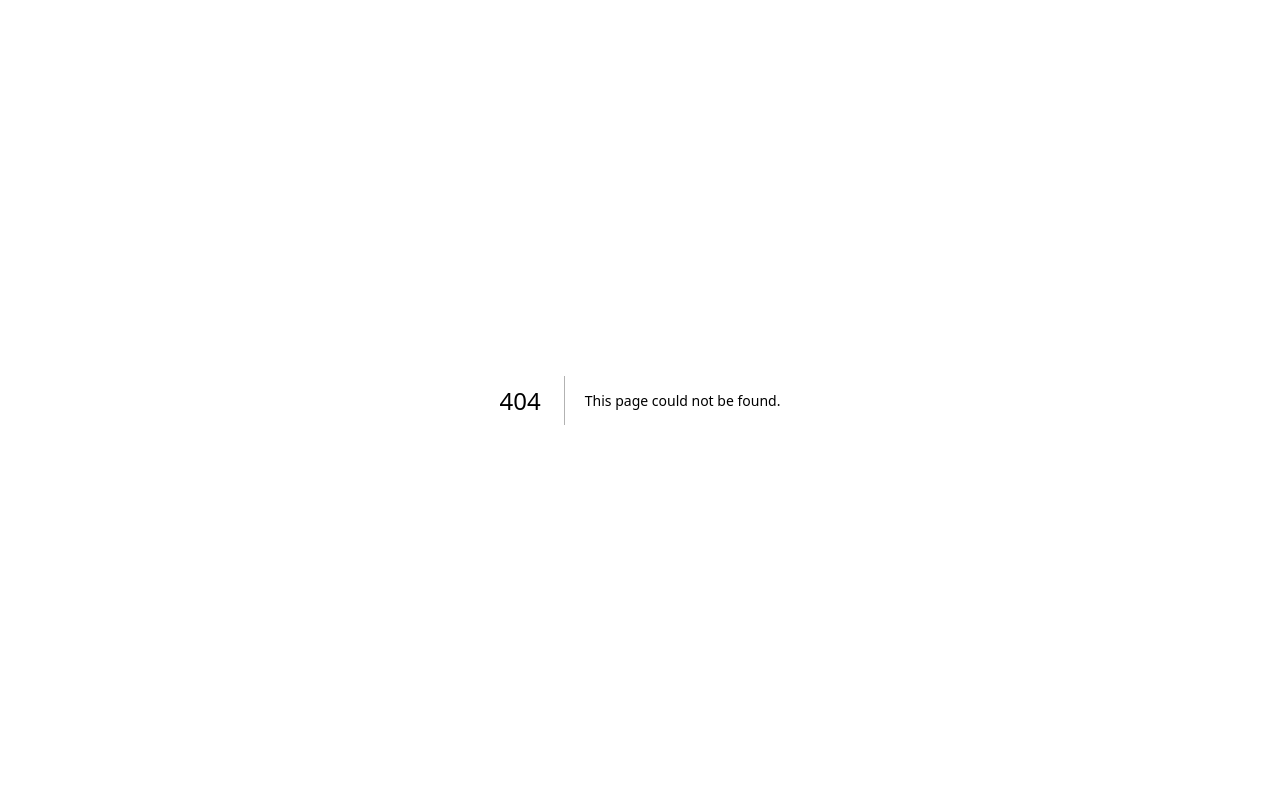
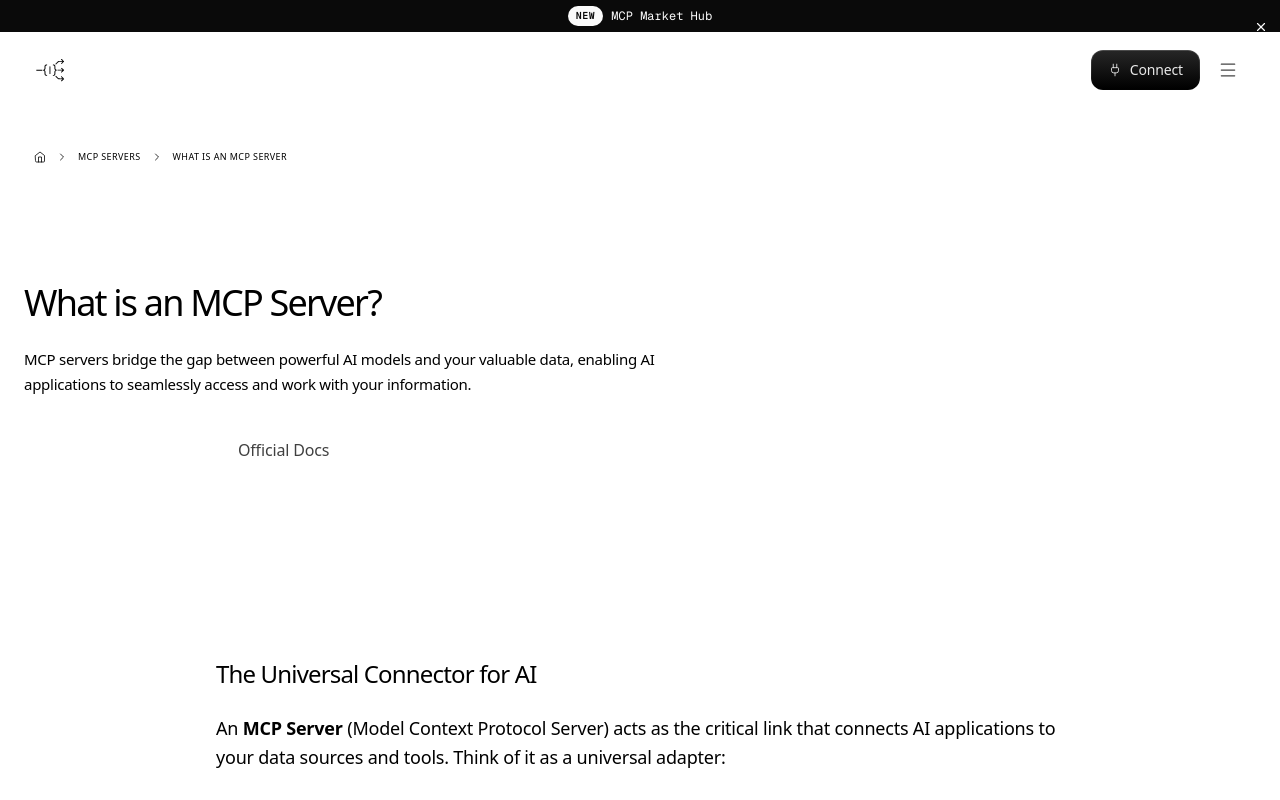
Before and after one commit to ttncode/marketplace-ui, a Next.js app: page /what-is-an-mcp-server in a window 1280 px wide. Before the commit this address had no page. Shown: the top 800 px of the page. Built offline with nearby package versions, Linux system fonts and the light colour scheme.

Commit message:
feat(mcp-guide): add route for the MCP server guide (#87)
Serve the MCP server guide.

```diff
--- /dev/null
+++ b/src/app/(site)/what-is-an-mcp-server/page.tsx
@@ -0,0 +1,12 @@
+import type { Metadata } from "next";
+import { WhatIsMcpServer } from "@/components/sites/mcpmarket-com-1a9fdbee/what-is-an-mcp-server-4bf875ce/WhatIsMcpServer";
+
+export const metadata: Metadata = {
+  title: "What is an MCP Server? Model Context Protocol Explained | MCP Market",
+  description:
+    "Learn about MCP Servers (Model Context Protocol) - the universal connector that bridges AI models like Claude, ChatGPT, and Codex to your data sources, tools, and services.",
+};
+
+export default function WhatIsAnMcpServerPage() {
+  return <WhatIsMcpServer />;
+}
```
